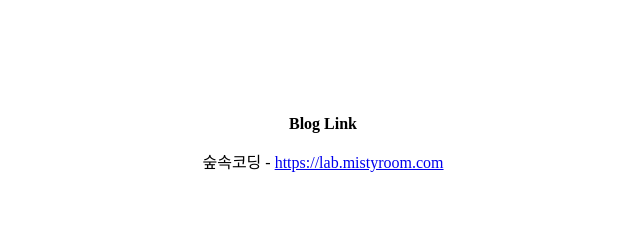
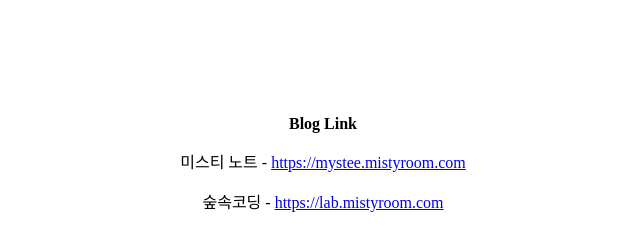
Before and after one commit to 4th-avenue/mistyroom-temporary, a plain HTML site: page index.html in a window 1280 px wide. Shown: the part 107-358 px from the top of the page, without its empty margins (317-957 px from the left). Drawn offline with Linux system fonts and the light colour scheme.

Commit message:
Update index.html

```diff
--- a/index.html
+++ b/index.html
@@ -19,6 +19,7 @@
     <p><br></p>
     <p><br></p>
     <p><b>Blog Link</b></p>
+    <p>미스티 노트 - <a href="https://mystee.mistyroom.com">https://mystee.mistyroom.com</a></p>
     <p>숲속코딩 - <a href="https://lab.mistyroom.com">https://lab.mistyroom.com</a></p>
 </body>
 </html>
```
